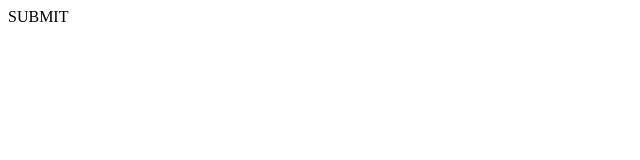
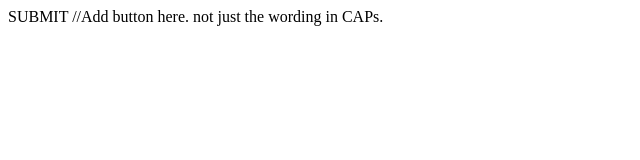
Before and after one commit to 1004thomas/gitEGample2, a plain HTML site: page index.html in a window 1280 px wide. Shown: the whole page, without its empty margins (0-640 px from the left). Drawn offline with Linux system fonts and the light colour scheme.

Commit message:
Update index.html
comment added for body message

```diff
--- a/index.html
+++ b/index.html
@@ -1,7 +1,7 @@
 <html>
 
 <body>
-    SUBMIT
+    SUBMIT //Add button here. not just the wording in CAPs.
 </body>
 
 </html>
```
